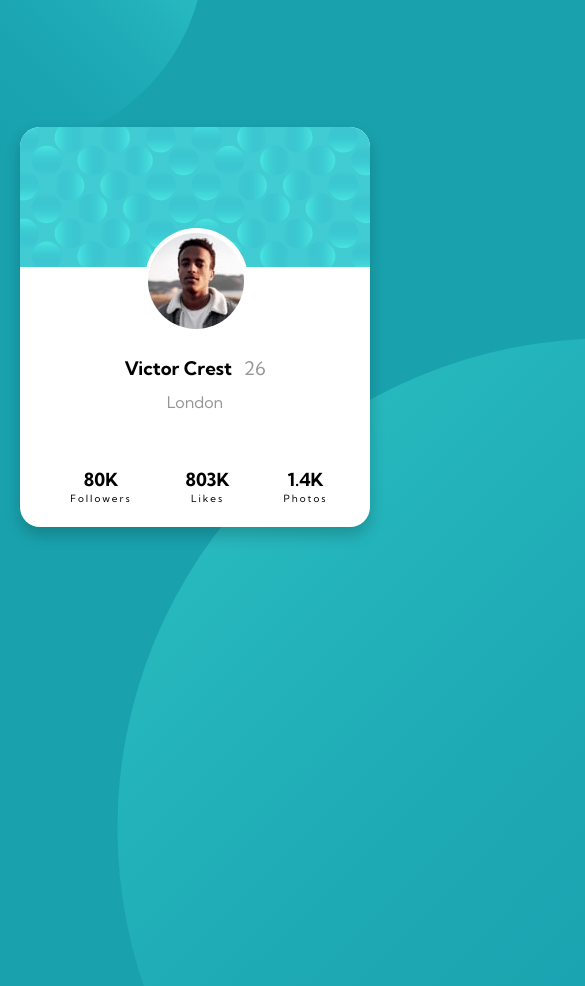
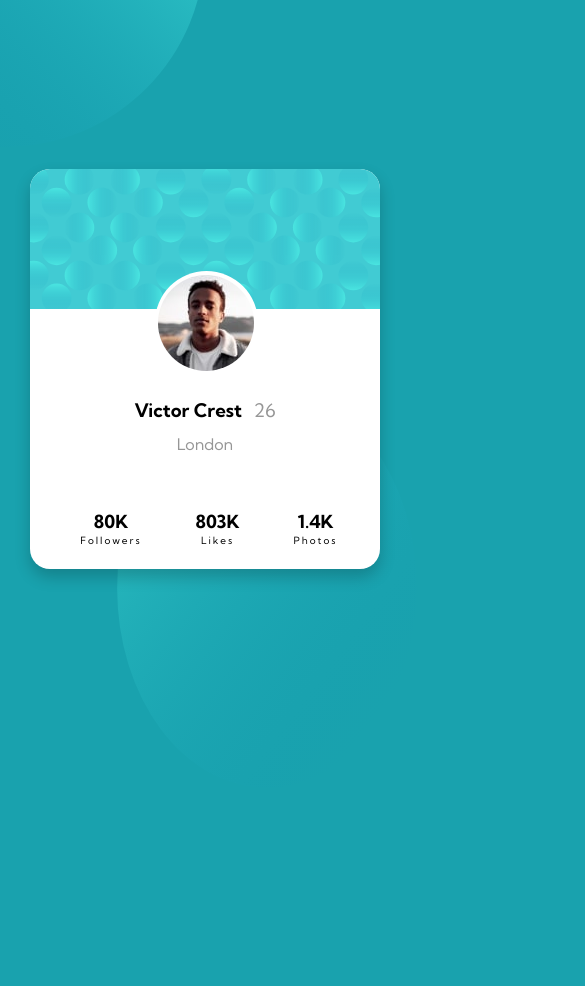
Before and after one commit to abdillahadam20/ProfileCardComponent, a plain HTML site: page index.html in a window 390 px wide. Shown: the top 986 px of the page, 585 px wide, since content can reach past the window. After the commit the page ends 844 px from the top, so only its background shows below. Drawn offline with Linux system fonts and the light colour scheme.

Commit message:
Change background

```diff
--- a/style.css
+++ b/style.css
@@ -22,6 +22,10 @@ body {
   background-repeat: no-repeat;
 }
 
+@media only screen and (max-width: 1440px) {
+
+}
+
 @media only screen and (max-width: 420px) {
   .background {
     z-index: -99;
@@ -30,13 +34,20 @@ body {
     left: 30vw;
   }
 
+  .background img {
+    width: 300px;
+    height: 400px;
+    position: relative;
+    top: 50px;
+  }
+
 .card {
     background-color: #fff;
     width: 350px;
     height: 400px;
     position: relative;
-    left: 20px;
-    top: 15vh;
+    left: 30px;
+    top: 20vh;
     border-radius: 20px;
     box-shadow: 0 8px 16px 0 rgba(0,0,0,0.2);
     z-index: -99;
```
